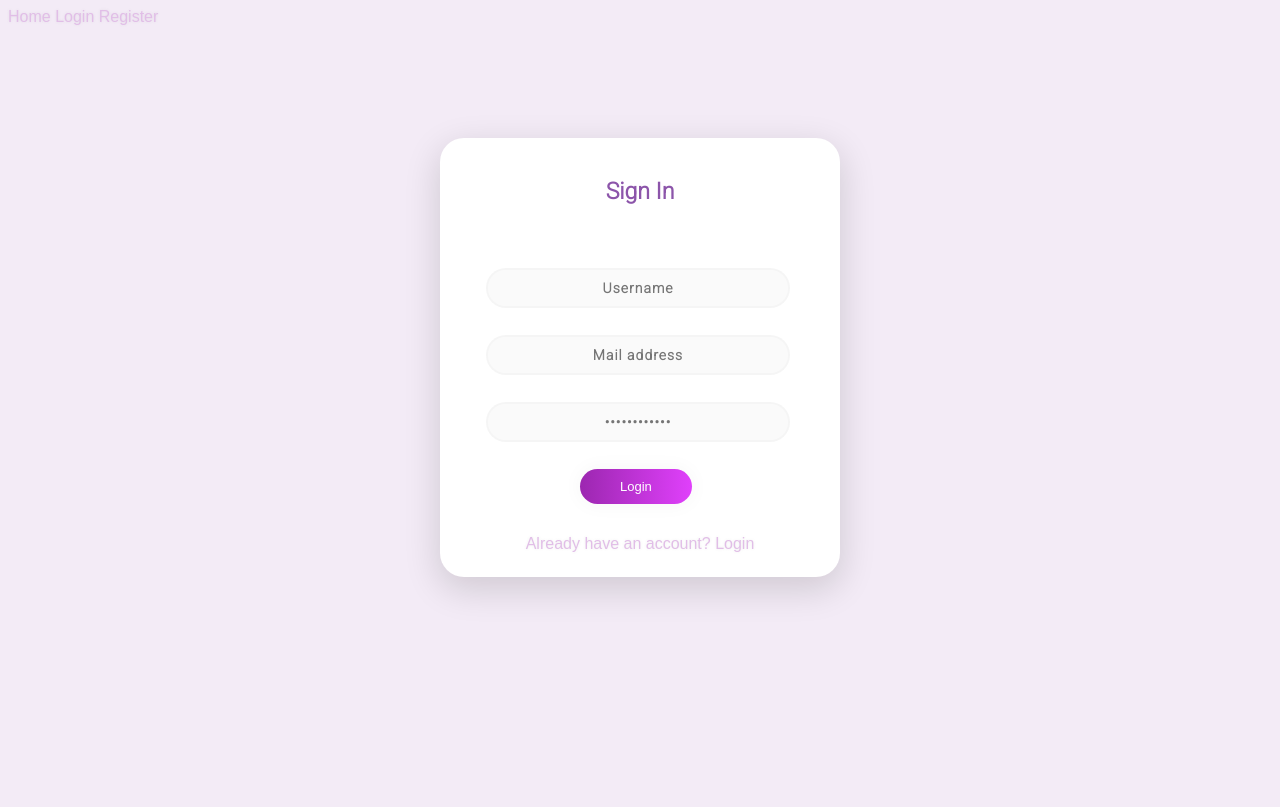
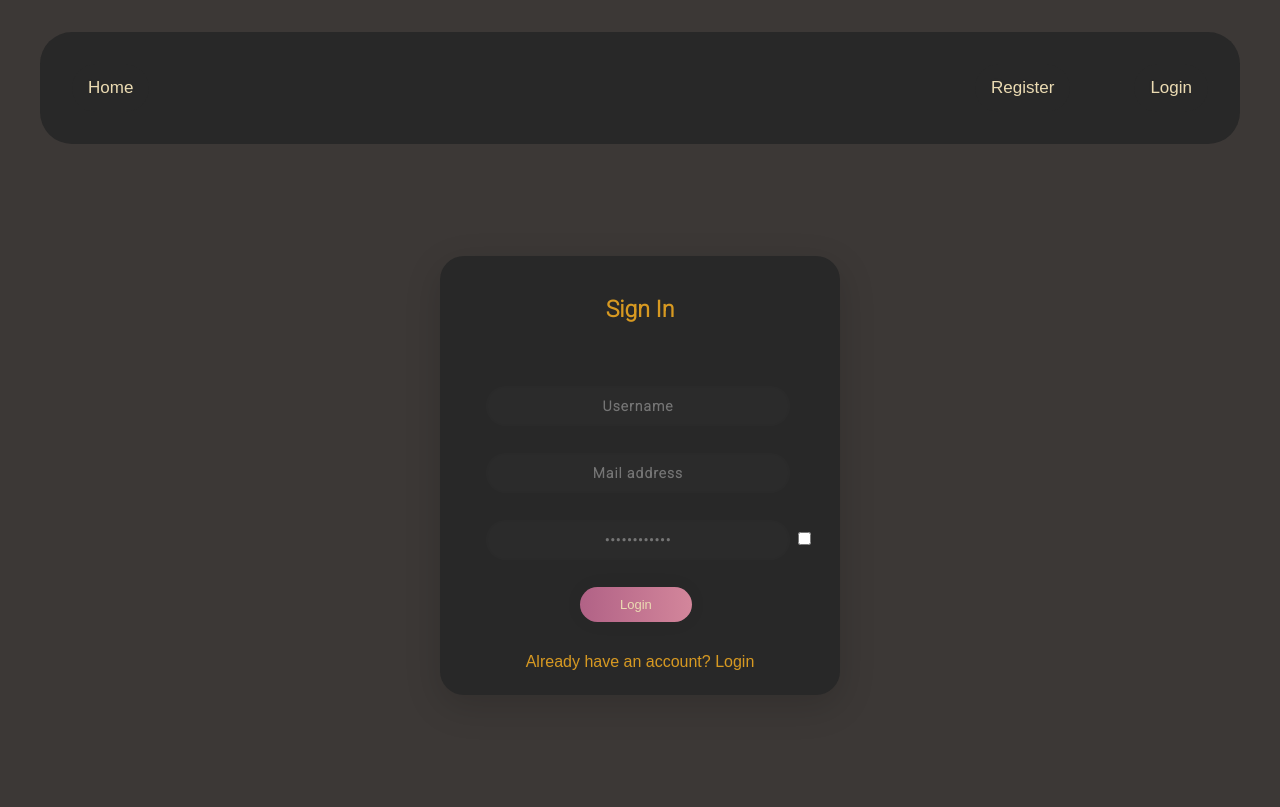
Before and after one commit to Scaffus/Web-RestAPI, a Flask app: page /register in a window 1280 px wide. Before the commit the page ends 596 px from the top, so only its background shows below. Run offline with Flask 2, Linux system fonts and the light colour scheme.

Commit message:
pesky navbar

```diff
--- a/App/app.py
+++ b/App/app.py
@@ -87,7 +87,7 @@ def register():
         user = User.query.filter_by(mail=mail).first()
 
         if user:
-            flash('L\'addresse email existe déjà. {}'.format(user.username + ' ' + user.mail + ' ' + ' ' + user.password), category='error')
+            flash('L\'addresse email existe déjà. {}', category='error')
             return redirect(url_for('register'))
 
         elif len(username) < 3:
@@ -118,4 +118,3 @@ def register():
 
 if __name__ == '__main__':
     app.run(debug=True)
-    db.create_all()
--- a/App/static/form.css
+++ b/App/static/form.css
@@ -1,12 +1,12 @@
 @import url("https://fonts.googleapis.com/css2?family=Roboto:wght@300&display=swap");
 
 body {
-  background-color: #f3ebf6;
+  background-color: #3c3836;
   font-family: "Robot", sans-serif;
 }
 
 .main {
-  background-color: #ffffff;
+  background-color: #282828;
   width: 400px;
   margin: 7rem auto;
   border-radius: 1.5rem;
@@ -15,7 +15,7 @@ body {
 
 .sign {
   padding-top: 40px;
-  color: #8c55aa;
+  color: #d79921;
   font-family: "Roboto", sans-serif;
   font-weight: bold;
   font-size: 23px;
@@ -25,7 +25,8 @@ body {
 .username,
 .password {
   width: 76%;
-  color: rgb(38, 50, 56);
+  /* color: rgb(38, 50, 56); */
+  color: #ebdbb2;
   font-weight: 700;
   font-size: 14px;
   letter-spacing: 1px;
@@ -48,15 +49,26 @@ form.login_form {
 }
 
 .mail:focus,
+.username:focus,
 .password:focus {
-  border: 2px solid rgba(0, 0, 0, 0.18) !important;
+  animation: fadeIn 0.8s;
+  border: 2px solid rgba(215, 153, 33, 0.7) ;
+}
+
+@keyframes fadeIn {
+  0% {
+    opacity: 0;
+  }
+  100% {
+    opacity: 1;
+  }
 }
 
 .submit {
   cursor: pointer;
   border-radius: 5em;
-  color: #fff;
-  background: linear-gradient(to right, #9c27b0, #e040fb);
+  color: #ebdbb2;
+  background: linear-gradient(to right, #b16286, #d3869b);
   border: 0;
   padding-left: 40px;
   padding-right: 40px;
@@ -70,14 +82,14 @@ form.login_form {
 
 .already_account {
   text-shadow: 0px 0px 3px rgba(117, 117, 117, 0.12);
-  color: #e1bee7;
+  color: #d79921;
   padding-top: 15px;
   padding-bottom: 1.5rem;
 }
 
 a {
   text-shadow: 0px 0px 3px rgba(117, 117, 117, 0.12);
-  color: #e1bee7;
+  color: #d79921;
   text-decoration: none;
 }
 
--- /dev/null
+++ b/App/static/script.js
@@ -0,0 +1,9 @@
+function togglePasswordVisibility() {
+    var pass = document.getElementById("password");
+    if (pass != null)
+    if (pass.type == "password") {
+        pass.type = "text";
+    } else {
+        pass.type = "password";
+    }
+}
--- a/App/static/style.css
+++ b/App/static/style.css
@@ -1,5 +1,41 @@
 @import url("https://fonts.googleapis.com/css2?family=Roboto:wght@300&display=swap");
 
-body {
-    font-family: 'Roboto', sans-serif;
+/* --------[ animation ]-------- */
+
+@keyframes fadeIn {
+  0% {
+    opacity: 0;
+  }
+  100% {
+    opacity: 1;
+  }
 }
+
+/* --------[ navigation bar ]-------- */
+
+.navbar {
+  margin: 2rem;
+  border-radius: 2rem;
+  background-color: #282828;
+  overflow: hidden;
+}
+
+.navbar a {
+  float: left;
+  display: block;
+  color: #ebdbb2;
+  text-align: center;
+  padding: 14px 16px;
+  text-decoration: none;
+  font-size: 17px;
+}
+
+.navbar a:hover {
+  background-color: rgba(131, 165, 152, 0.2);
+  color: #ebdbb2;
+}
+
+.navbar a.active {
+  background-color: #458588;
+  color: #ebdbb2;
+}
--- a/App/templates/base.html
+++ b/App/templates/base.html
@@ -1,18 +1,26 @@
 <!DOCTYPE html>
 <html lang="en">
+
 <head>
     <meta charset="UTF-8">
     <meta http-equiv="X-UA-Compatible" content="IE=edge">
     <meta name="viewport" content="width=device-width, initial-scale=1.0">
+    <script src="static/script.js"></script>
     <title>RestAPI</title>
     {% block head %}
     {% endblock %}
 </head>
+
 <body>
 
-    <a href="/">Home</a>
-    <a href="/login">Login</a>
-    <a href="/register">Register</a>
+    <div class="navbar">
+        <a href="/" class="navbar">Home</a>
+        <a href="/login" style="float: right;" class="navbar">Login</a>
+        <a href="/register" style="float: right;" class="navbar">Register</a>
+        {% block navbar %}
+        {% endblock %}
+    </div>
+
 
     {% block main %}
 
@@ -50,4 +58,5 @@
     {% endwith %}
 
 </body>
+
 </html>
--- a/App/templates/index.html
+++ b/App/templates/index.html
@@ -1,13 +1,13 @@
 {% extends 'base.html' %}
 
 {% block head %}
+<title>Home</title>
+<link rel="stylesheet" href="static/form.css">
 <link rel="stylesheet" href="static/style.css">
 {% endblock %}
 
 {% block main %}
 
-<div class="container">
-    <h1>Home page</h1>
-</div>
+<h1>Home page</h1>
 
 {% endblock %}
--- a/App/templates/login.html
+++ b/App/templates/login.html
@@ -3,6 +3,10 @@
 {% block head %}
 <title>Login</title>
 <link rel="stylesheet" href="static/form.css">
+<link rel="stylesheet" href="static/style.css">
+{% endblock %}
+
+{% block navbar %}
 {% endblock %}
 
 {% block main %}
@@ -19,7 +23,7 @@
 
     </form>
 
-    <p class="already_account" align="center">Don't have an account? <a href="/register">Sign Up</a></p>
+    <p class="already_account" align="center">Don't have an account yet? <a href="/register">Sign Up</a></p>
 </div>
 
 {% endblock %}
--- a/App/templates/register.html
+++ b/App/templates/register.html
@@ -3,6 +3,10 @@
 {% block head %}
 <title>Sign Up</title>
 <link rel="stylesheet" href="static/form.css">
+<link rel="stylesheet" href="static/style.css">
+{% endblock %}
+
+{% block navbar %}
 {% endblock %}
 
 {% block main %}
@@ -14,6 +18,7 @@
         <input type="text" name="username" class="username" id="username" placeholder="Username">
         <input type="mail" name="mail" class="mail" id="mail" placeholder="Mail address">
         <input type="password" name="password" class="password" id="password" placeholder="••••••••••••">
+        <input type="checkbox" onclick="togglePasswordVisibility()">
 
         <input type="submit" class="submit" id="submit" value="Login">
 
```
Also changed, not shown: App/database.db. Lines whose indentation alone changed are shown as unchanged.
